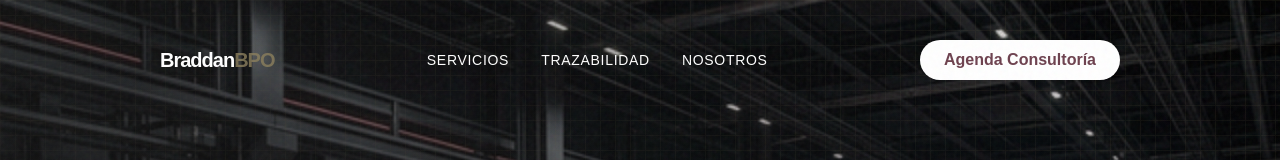
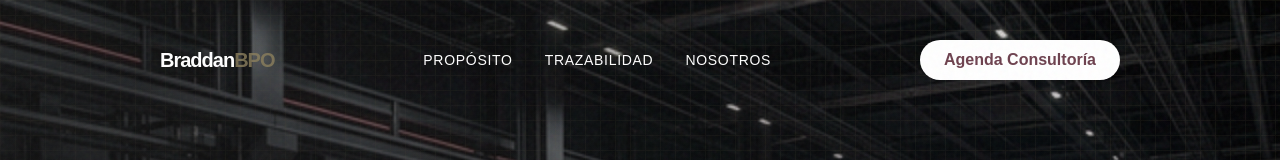
Before and after one commit to hfffernandez/Braddan-BPO-Portal, a React (Vite) app: page / in a window 1280 px wide. Shown: the top 160 px of the page. Built offline with nearby package versions, Linux system fonts and the light colour scheme.

Commit message:
Navbar: Add 'Nuestro Propósito' menu option and link to Manifiesto section

```diff
--- a/src/components/Manifiesto.tsx
+++ b/src/components/Manifiesto.tsx
@@ -52,6 +52,7 @@ const Manifiesto = () => {
 
     return (
         <section
+            id="proposito"
             ref={sectionRef}
             className="relative w-full h-[100dvh] bg-dark flex items-center justify-center overflow-hidden px-8"
         >
--- a/src/components/Navbar.tsx
+++ b/src/components/Navbar.tsx
@@ -37,7 +37,7 @@ const Navbar = () => {
             </div>
 
             <div className="hidden md:flex gap-8 items-center font-medium">
-                <a href="#features" className="hover:text-secondary transition-colors text-sm uppercase tracking-wider">Servicios</a>
+                <a href="#proposito" className="hover:text-secondary transition-colors text-sm uppercase tracking-wider">Propósito</a>
                 <a href="#features" className="hover:text-secondary transition-colors text-sm uppercase tracking-wider">Trazabilidad</a>
                 <a href="#archivo" className="hover:text-secondary transition-colors text-sm uppercase tracking-wider">Nosotros</a>
             </div>
```
